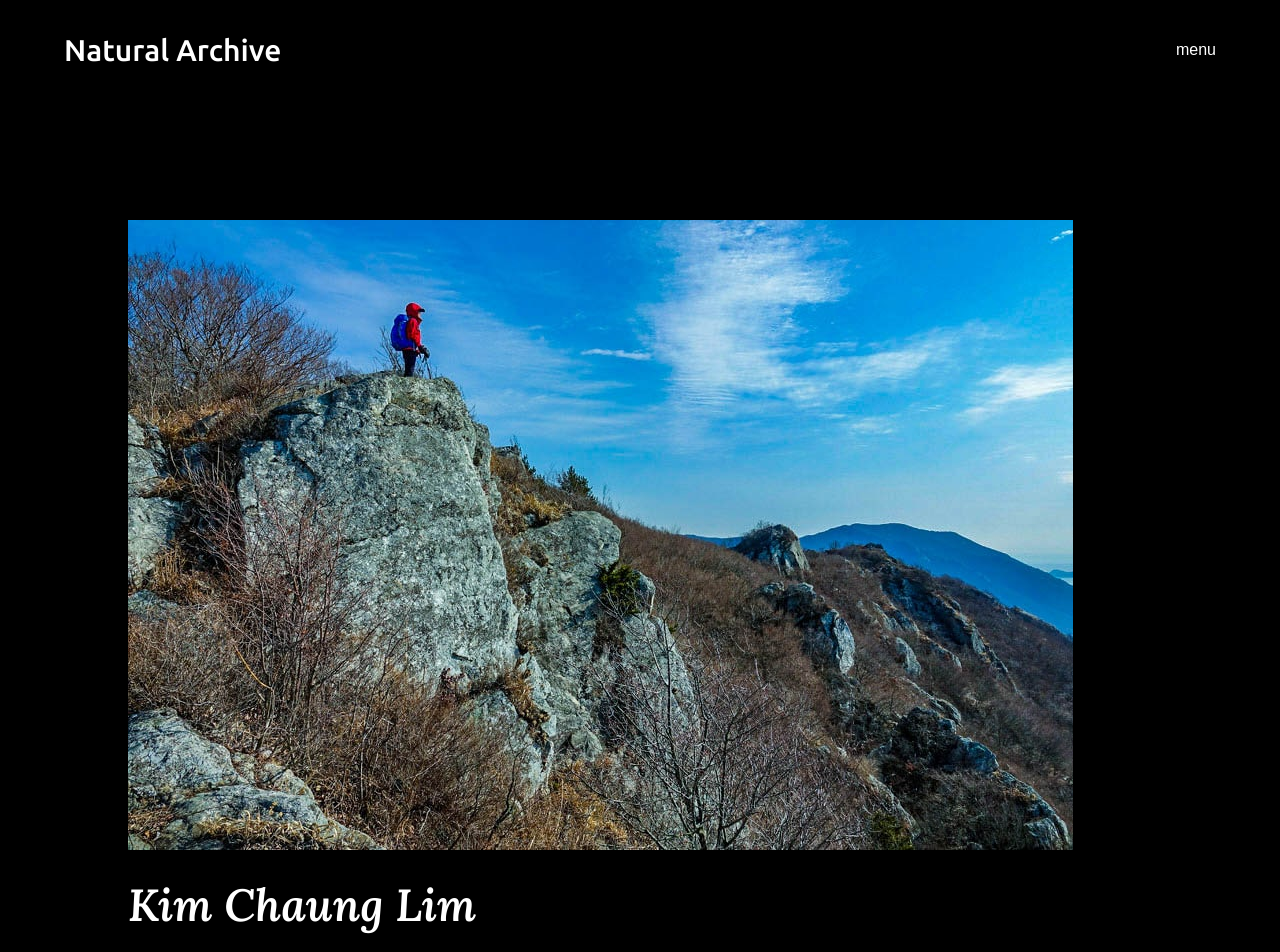
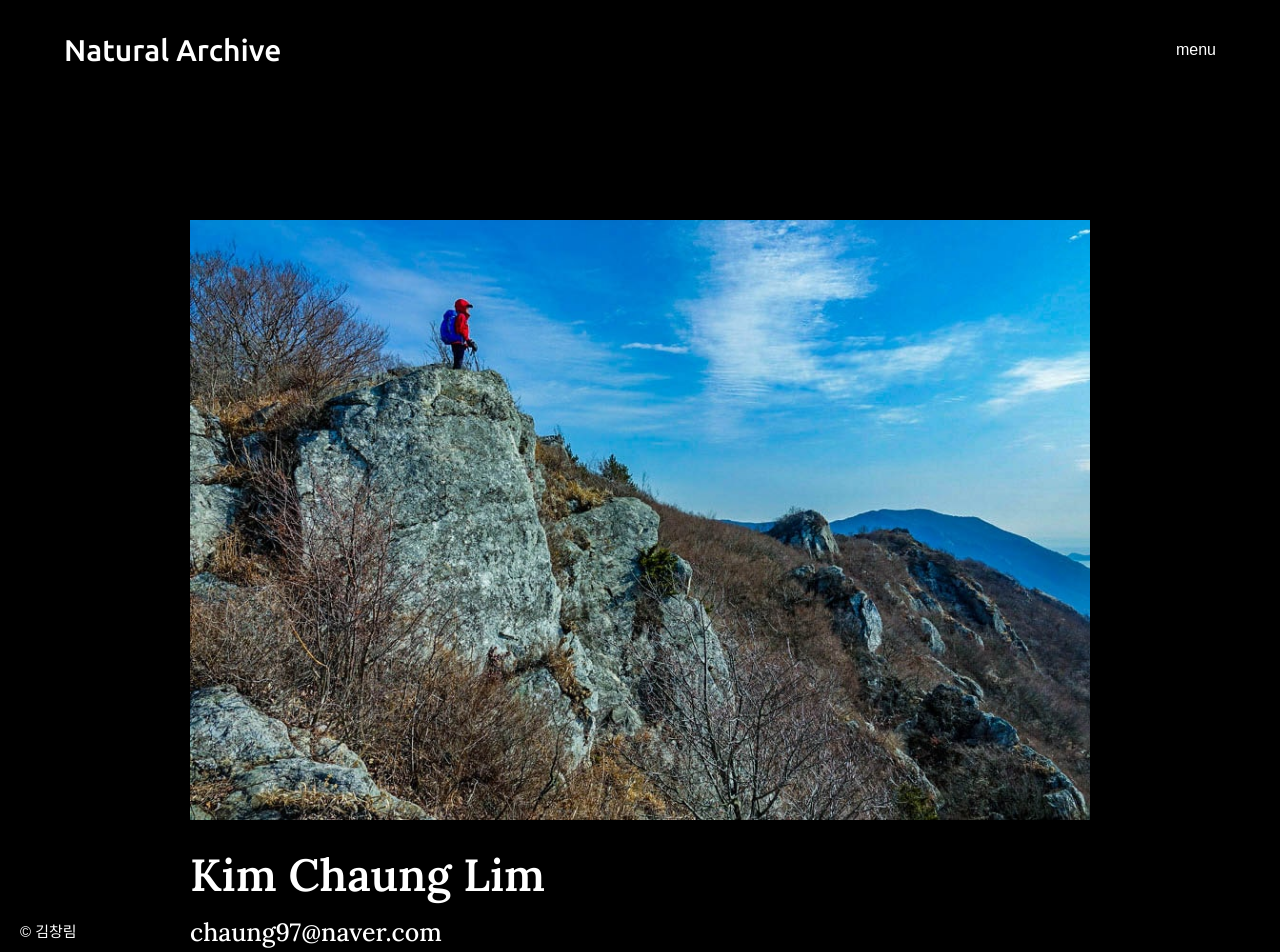
Before and after one commit to injilee/Natural-Archive, a React (Create React App) app: page /photographer in a window 1280 px wide. Shown: the top 952 px of the page. Built offline with nearby package versions, Linux system fonts and the light colour scheme; a web font is replaced by a local one.

Commit message:
💄 Responsive styling

```diff
--- a/src/styles/components/Home.js
+++ b/src/styles/components/Home.js
@@ -67,10 +67,12 @@ export const SideImage = styled.div`
   }
 
   @media screen and (min-width: 768px) {
+    height: 590px;
+
     img {
       display: block;
       width: 100%;
-      height: 590px;
+      height: 100%;
       object-fit: contain;
     }
   }
--- a/src/styles/components/NavBar.js
+++ b/src/styles/components/NavBar.js
@@ -55,7 +55,7 @@ export const SlideMenu = styled.div`
   z-index: 10;
   opacity: ${({ open }) => (open ? '1' : '0')};
   visibility: ${({ open }) => (open ? 'visibility' : 'hidden')};
-  transition: opacity 0.2s, visibility 0.1s;
+  transition: opacity 0.2s, visibility 0.1s ease-in-out;
 
   ul {
     width: 90%;
@@ -69,13 +69,16 @@ export const SlideMenu = styled.div`
     a {
       display: block;
       color: white;
+
       &:hover {
         color: black;
+        transition: color 300ms ease-in-out;
       }
     }
 
     &:hover {
       background-color: lemonchiffon;
+      transition: background-color 300ms ease-in-out;
     }
   }
 `;
--- a/src/styles/components/Photographer.js
+++ b/src/styles/components/Photographer.js
@@ -1,36 +1,47 @@
 import styled from 'styled-components';
 
 export const ProfileWrap = styled.section`
-   padding: 120px 0;
-   height: auto;
+  height: 100vh;
+  padding-top: 120px;
   background-color: black;
 `;
 
 export const Profile = styled.div`
   width: 80%;
-   height: 100%;
   margin: 0 auto;
 
   img {
-      max-width: 100%;
-      max-height: 100%;
+    width: 100%;
+    height: 100%;
+  }
+
+  @media screen and (min-width: 768px) {
+    max-width: 900px;
   }
 `;
 
 export const Artist = styled.section`
+  max-width: 900px;
   width: 80%;
   display: flex;
   flex-direction: column;
   justify-content: center;
-   margin: 22px auto;
+  padding-top: 22px;
+  margin: 0 auto;
 
   strong {
-      font-size: 45px;
+    font-size: 30px;
     font-family: 'Lora', serif;
     font-weight: 600;
-      font-style: italic;
     color: white;
-      margin-bottom: 25px;
+    margin-bottom: 13px;
+    transition-property: font-size;
+    transition-duration: 0.3s;
+    transition-timing-function: ease;
+
+    @media screen and (min-width: 768px) {
+      font-size: 45px;
+    }
   }
 `;
 
@@ -38,11 +49,18 @@ export const Contact = styled.div`
   display: flex;
   flex-direction: column;
 
-   span {
-      font-size: 25px;
+  a {
+    font-size: 20px;
     font-family: 'Lora', serif;
     font-weight: 500;
     color: white;
     word-break: break-all;
+    transition-property: font-size;
+    transition-duration: 0.3s;
+    transition-timing-function: ease;
+
+    @media screen and (min-width: 768px) {
+      font-size: 25px;
+    }
   }
 `;
```
Lines whose indentation alone changed are shown as unchanged.
